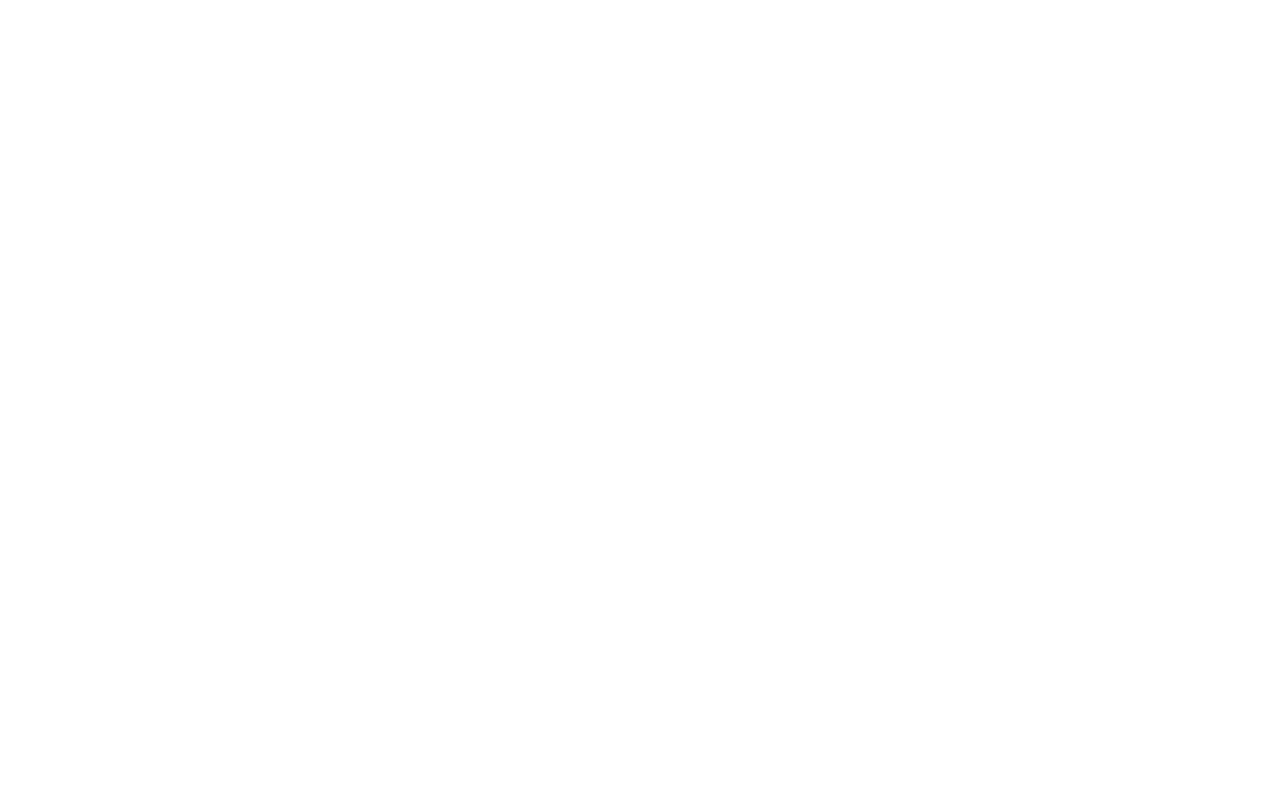
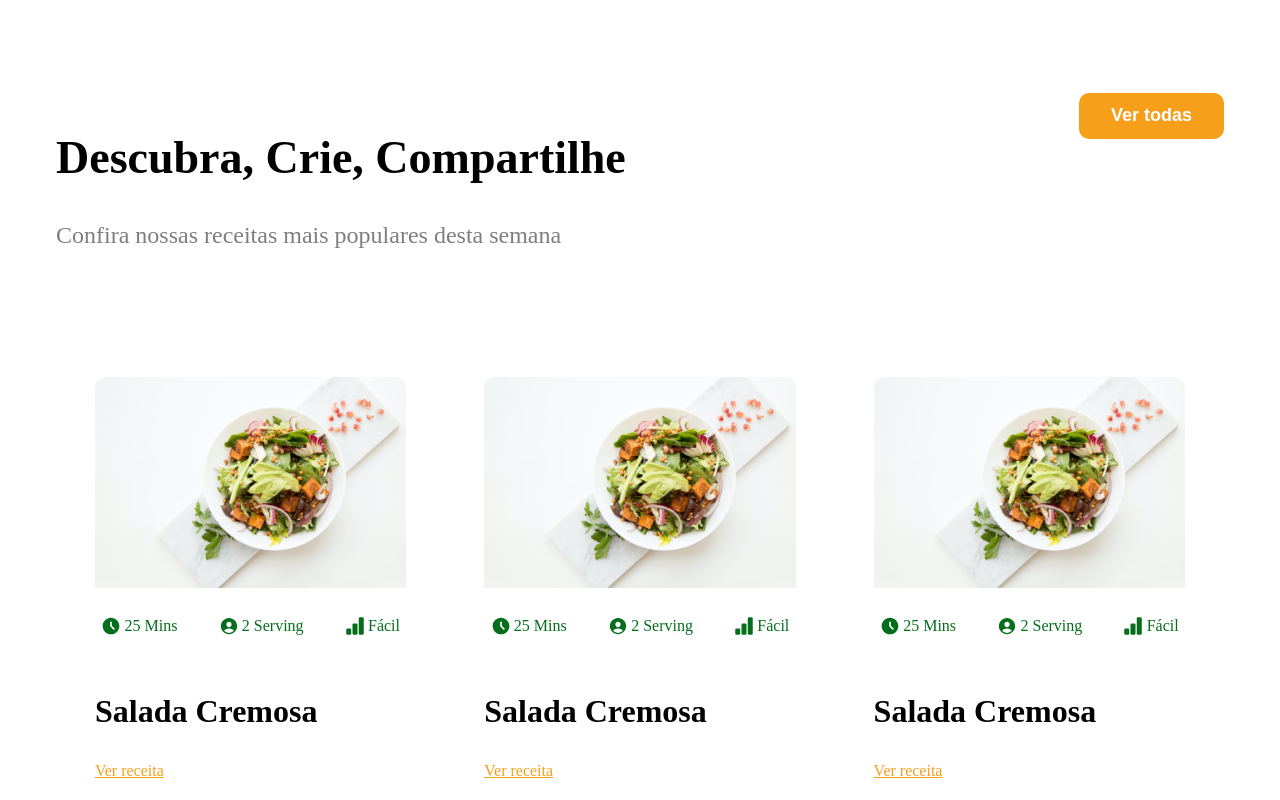
Before and after one commit to liviaaraujo-dev/recipedia, a React (Vite) app: page / in a window 1280 px wide. Shown: the part 620-1420 px from the top of the page. Before the commit the page ends 800 px from the top, so only its background shows below. Built offline with nearby package versions, Linux system fonts and the light colour scheme; the HTML template or start-up script is replaced by a standard one.

Commit message:
create recipes

```diff
--- a/src/App.tsx
+++ b/src/App.tsx
@@ -1,5 +1,6 @@
 import { Header } from "./components/Header"
 import { Home } from "./components/Home";
+import { Recipes } from "./components/Recipes";
 
 function App() {
 
@@ -8,6 +9,7 @@ function App() {
       <Header />
       <main>
         <Home />
+        <Recipes/>
       </main>
 
     </>
--- a/src/components/Home/styles.ts
+++ b/src/components/Home/styles.ts
@@ -1,7 +1,7 @@
 import styled from "styled-components";
 
 export const HomeContainer = styled.section`
-  padding: 2rem;
+  /* padding: 2rem; */
   text-align: center;
   display: flex;
   flex-direction: column;
@@ -17,6 +17,8 @@ export const HomeContainer = styled.section`
 `;
 
 export const Container1 = styled.div`
+  margin-top: 7rem;
+
   h2 {
     font-size: 36px;
   }
@@ -25,6 +27,7 @@ export const Container1 = styled.div`
     color: #7f7d7d;
     font-weight: 300;
     margin: 1rem 0;
+    font-size: 20px;
   }
 
   @media (min-width: 900px) {
--- /dev/null
+++ b/src/components/RecipeItem/index.tsx
@@ -0,0 +1,39 @@
+import {
+  BottomContainer,
+  DataItem,
+  RecipeData,
+  RecipeItemContainer,
+} from "./styles";
+import { MdAccessTimeFilled } from "react-icons/md";
+import { IoPersonCircle } from "react-icons/io5";
+import { BsBarChartFill } from "react-icons/bs";
+import { RecipeInterface } from "../../utils/interface/recipe";
+
+export function RecipeItem(props: RecipeInterface) {
+
+  return (
+    <RecipeItemContainer>
+      <img src={props.img} alt="" />
+
+      <RecipeData>
+        <DataItem>
+          <MdAccessTimeFilled size={20} color="#046E1B" />
+          <p>{props.mins} Mins</p>
+        </DataItem>
+        <DataItem>
+          <IoPersonCircle size={20} color="#046E1B" />
+          <p>{props.qtPersons} Serving</p>
+        </DataItem>
+        <DataItem>
+          <BsBarChartFill size={20} color="#046E1B" />
+          <p>{props.level}</p>
+        </DataItem>
+      </RecipeData>
+
+      <BottomContainer>
+        <h3>{props.name}</h3>
+        <a href={props.link}>Ver receita</a>
+      </BottomContainer>
+    </RecipeItemContainer>
+  );
+}
--- /dev/null
+++ b/src/components/RecipeItem/styles.ts
@@ -0,0 +1,61 @@
+import styled from "styled-components";
+
+export const RecipeItemContainer = styled.div`
+  width: 70%;
+  border-radius: 10px;
+
+  img {
+    width: 100%;
+    border-top-left-radius: 10px;
+    border-top-right-radius: 10px;
+  }
+
+  @media(min-width: 700px){
+    width: 80%;
+    margin-top: 2rem;
+  }
+
+  @media (min-width: 900px) {
+    margin-top: 4rem;
+
+  }
+
+  @media (min-width: 1300px) {
+    margin-top: 2rem;
+
+    img{
+      height: 14rem;
+
+    }
+  }
+`;
+
+export const RecipeData = styled.div`
+  display: flex;
+  justify-content: space-between;
+  padding: 0.6rem 0.4rem;
+`;
+
+export const DataItem = styled.div`
+  display: flex;
+  align-items: center;
+  gap: 0.2rem;
+  p {
+    color: #046e1b;
+  }
+`;
+
+export const BottomContainer = styled.div`
+  margin-top: 1rem;
+
+  h3 {
+    font-size: 32px;
+    font-weight: 600;
+    color: #000;
+  }
+
+  a {
+    color: #f79f1a;
+    text-decoration: underline;
+  }
+`;
--- /dev/null
+++ b/src/components/Recipes/index.tsx
@@ -0,0 +1,73 @@
+import { ButtonPrimary } from "../ButtonPrimary";
+import { RecipeItem } from "../RecipeItem";
+import recipe1 from "../../assets/images/recipe1.png";
+import { RecipesContainer, RecipesHeaderContainer, RecipesItens } from "./styles";
+
+export function Recipes(){
+    const recipesList = [
+        {
+            name: "Salada Cremosa",
+            link: "",
+            mins: 25,
+            qtPersons: 2,
+            level: "Fácil",
+            img: recipe1
+        },
+          {
+            name: "Salada Cremosa",
+            link: "",
+            mins: 25,
+            qtPersons: 2,
+            level: "Fácil",
+            img: recipe1
+        },
+          {
+            name: "Salada Cremosa",
+            link: "",
+            mins: 25,
+            qtPersons: 2,
+            level: "Fácil",
+            img: recipe1
+        },
+          {
+            name: "Salada Cremosa",
+            link: "",
+            mins: 25,
+            qtPersons: 2,
+            level: "Fácil",
+            img: recipe1
+        },
+          {
+            name: "Salada Cremosa",
+            link: "",
+            mins: 25,
+            qtPersons: 2,
+            level: "Fácil",
+            img: recipe1
+        },
+          {
+            name: "Salada Cremosa",
+            link: "",
+            mins: 25,
+            qtPersons: 2,
+            level: "Fácil",
+            img: recipe1
+        },
+    ];
+
+    return (
+    <RecipesContainer>
+        <RecipesHeaderContainer>
+            <div>
+                <h2>Descubra, Crie, Compartilhe</h2>
+                <p>Confira nossas receitas mais populares desta semana</p>
+            </div>
+            <ButtonPrimary text="Ver todas" onClick={()=>{}}/>
+        </RecipesHeaderContainer>
+        <RecipesItens>
+            {
+                recipesList.map(recipe => <RecipeItem level={recipe.level} name={recipe.name} mins={recipe.mins} qtPersons={recipe.qtPersons} link={recipe.link} img={recipe1}/>  )
+            }
+        </RecipesItens>
+    </RecipesContainer>)
+}
--- /dev/null
+++ b/src/components/Recipes/styles.ts
@@ -0,0 +1,78 @@
+import styled from "styled-components";
+
+export const RecipesContainer = styled.section`
+  display: flex;
+  flex-direction: column;
+  align-items: center;
+
+  @media (min-width: 900px) {
+    align-items: flex-start;
+    padding: 0 3rem;
+  }
+
+  @media (min-width: 1300px) {
+    /* padding: 0 3rem; */
+  }
+`;
+
+export const RecipesHeaderContainer = styled.section`
+  display: flex;
+  flex-direction: column;
+  align-items: center;
+  text-align: center;
+  width: 100%;
+  margin-top: 8rem;
+
+  h2 {
+    font-size: 46px;
+    font-weight: 600;
+    color: #000;
+  }
+
+  p {
+    color: #7f7d7d;
+    font-size: 24px;
+    margin-bottom: 1rem;
+  }
+
+  @media (min-width: 900px) {
+    flex-direction: row;
+    align-items: flex-start;
+    justify-content: space-between;
+    text-align: left;
+  }
+
+  @media (min-width: 1300px) {
+    padding: 0 3rem;
+  }
+
+  @media (min-width: 2500px) {
+    padding: 0 5rem;
+
+  }
+
+`;
+
+export const RecipesItens = styled.div`
+  display: flex;
+  flex-direction: column;
+  width: 100%;
+  align-items: center;
+  gap: 4rem;
+  margin-top: 3rem;
+
+  @media (min-width: 700px) {
+    display: grid;
+    grid-template-columns: 1fr 1fr;
+    place-items: center;
+    gap: 0;
+  }
+
+  @media (min-width: 900px) {
+    grid-template-columns: 1fr 1fr 1fr;
+  }
+
+  @media (min-width: 1300px) {
+    margin-top: 0;
+  }
+`;
--- a/src/styles.ts
+++ b/src/styles.ts
@@ -23,7 +23,7 @@ import {createGlobalStyle} from "styled-components"
 @media (min-width: 900px){
 
     main{
-        margin-top: 6rem;
+        margin-top: 4rem;
 
     }
 }
--- /dev/null
+++ b/src/utils/interface/recipe.ts
@@ -0,0 +1,8 @@
+export interface RecipeInterface{
+    name: string;
+    link: string;
+    mins: number;
+    qtPersons: number;
+    level: string;
+    img: string;
+}
```
Also changed, not shown: src/assets/images/recipe1.png (added).
